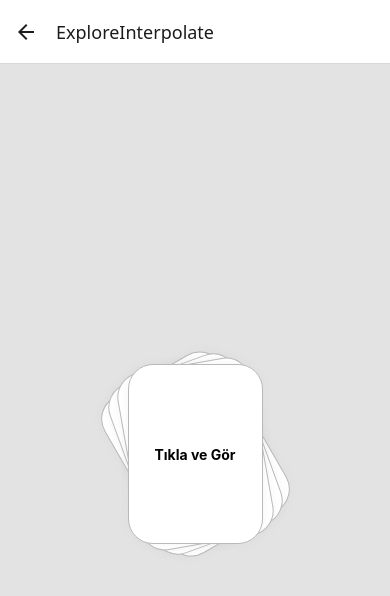
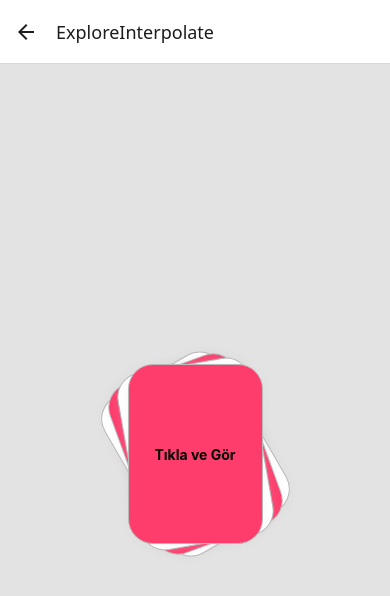
Before and after one commit to burakekincioglu/AnimatedProject, a React Native app: screen / in a window 390 px wide. Both pictures are taken after a click on the button "EXPLOREINTERPOLATE". Shown: the top 596 px of the page. Built offline with nearby package versions, Linux system fonts and the light colour scheme.

Commit message:
renk değişti

```diff
--- a/Screens/ExploreInterpolate.tsx
+++ b/Screens/ExploreInterpolate.tsx
@@ -44,7 +44,7 @@ const ExploreInterpolate = () => {
     return(
         <Animated.View
             key={index}
-            style={[styles.card, rStyle, {zIndex: -index}]}
+            style={[styles.card, rStyle, {zIndex: -index, backgroundColor: index % 2 === 0 ? '#fe3d6d' : 'white'}]}
         >
             {index === 0 && <Text style={styles.text} >Tıkla ve Gör</Text>}
         </Animated.View>
```
